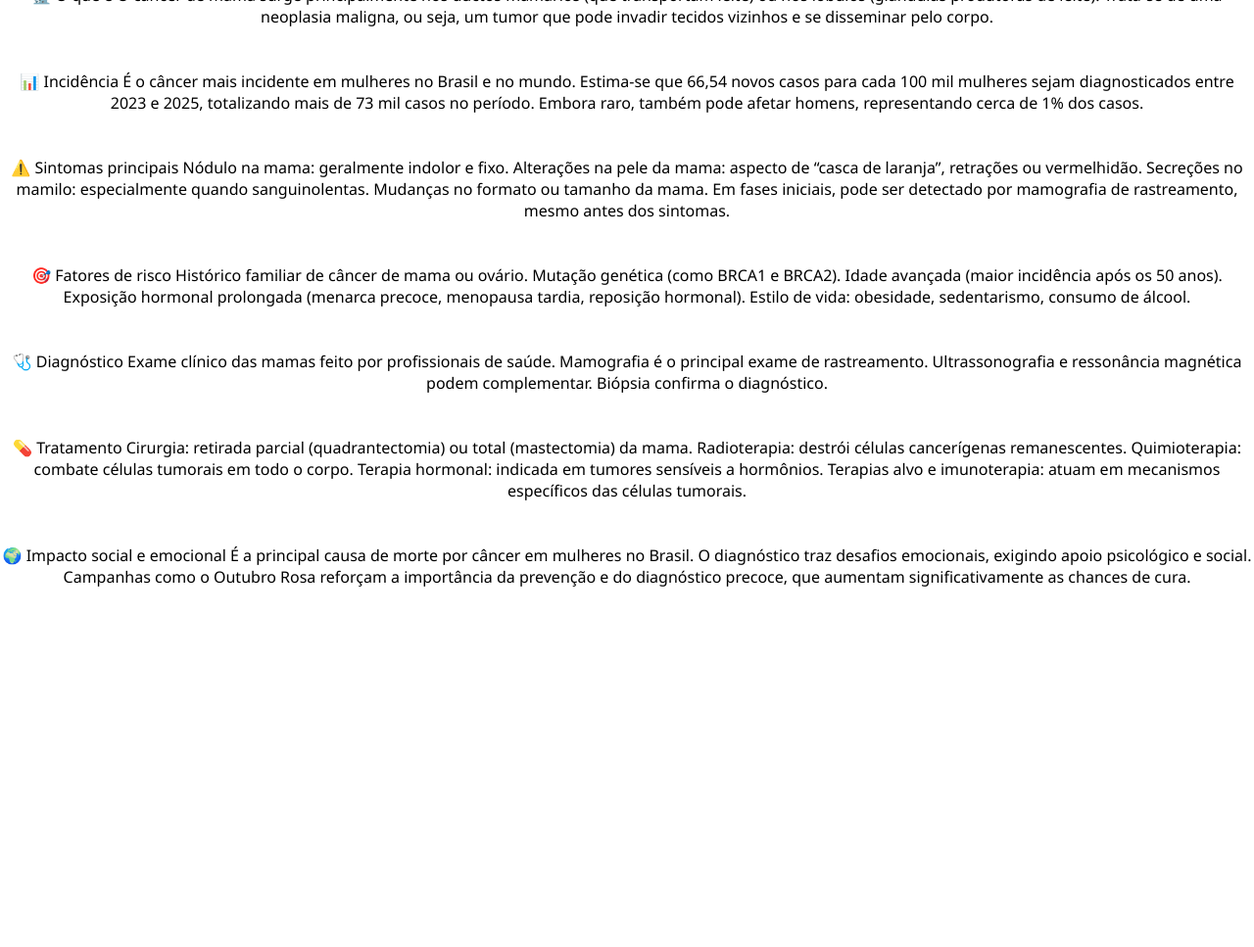
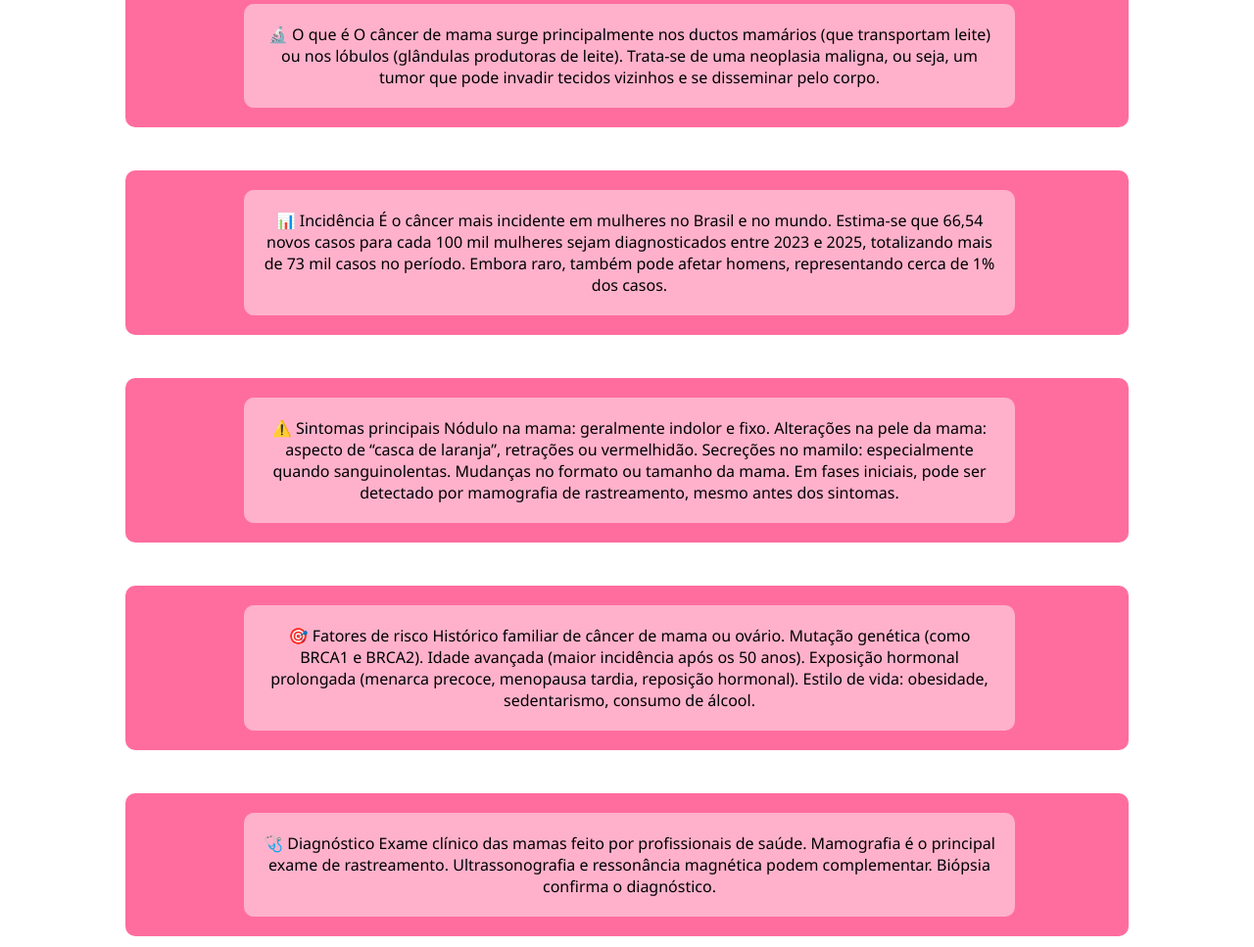
Before and after one commit to miguelHenrique390/outubro_rosa, a plain HTML site: page paginas/sobre.html in a window 1280 px wide. Shown: the part 229-1196 px from the top of the page at 98% size. Before the commit the page ends 829 px from the top, so only its background shows below. Drawn offline with Linux system fonts and the light colour scheme.

Commit message:
estilos
estilizei um pouco mais outras paginas do site

```diff
--- a/paginas/sobre.html
+++ b/paginas/sobre.html
@@ -16,17 +16,27 @@
         <p>tempo de conscientização do câncer de mama</p>
     </header>
     <h1>sobre</h1>
-    <div>
+
+
+
+
+    <section>
+        <div class="fora">
+            <div class="dentro">
                 <p>🔬 O que é
-            O câncer de mama surge principalmente nos ductos mamários (que transportam leite) ou nos lóbulos (glândulas
+                    O câncer de mama surge principalmente nos ductos mamários (que transportam leite) ou nos lóbulos
+                    (glândulas
                     produtoras de leite).
 
-            Trata-se de uma neoplasia maligna, ou seja, um tumor que pode invadir tecidos vizinhos e se disseminar pelo
+                    Trata-se de uma neoplasia maligna, ou seja, um tumor que pode invadir tecidos vizinhos e se
+                    disseminar pelo
                     corpo.
                 </p>
             </div>
+        </div>
         <br><br>
-    <div>
+        <div class="fora">
+            <div class="dentro">
                 <p>
                     📊 Incidência
                     É o câncer mais incidente em mulheres no Brasil e no mundo.
@@ -38,8 +48,10 @@
                     Embora raro, também pode afetar homens, representando cerca de 1% dos casos.
                 </p>
             </div>
+        </div>
         <br><br>
-    <div>
+        <div class="fora">
+            <div class="dentro">
                 <p>⚠️ Sintomas principais
                     Nódulo na mama: geralmente indolor e fixo.
 
@@ -52,8 +64,10 @@
                     Em fases iniciais, pode ser detectado por mamografia de rastreamento, mesmo antes dos sintomas.
                 </p>
             </div>
+        </div>
         <br><br>
-    <div>
+        <div class="fora">
+            <div class="dentro">
                 <p>🎯 Fatores de risco
                     Histórico familiar de câncer de mama ou ovário.
 
@@ -66,8 +80,10 @@
                     Estilo de vida: obesidade, sedentarismo, consumo de álcool.
                 </p>
             </div>
+        </div>
         <br><br>
-    <div>
+        <div class="fora">
+            <div class="dentro">
                 <p>🩺 Diagnóstico
                     Exame clínico das mamas feito por profissionais de saúde.
 
@@ -78,8 +94,10 @@
                     Biópsia confirma o diagnóstico.
                 </p>
             </div>
+        </div>
         <br><br>
-    <div>
+        <div class="fora">
+            <div class="dentro">
                 <p>💊 Tratamento
                     Cirurgia: retirada parcial (quadrantectomia) ou total (mastectomia) da mama.
 
@@ -92,16 +110,21 @@
                     Terapias alvo e imunoterapia: atuam em mecanismos específicos das células tumorais.
                 </p>
             </div>
+        </div>
         <br><br>
-    <div>
+        <div class="fora">
+            <div class="dentro">
                 <p>🌍 Impacto social e emocional
                     É a principal causa de morte por câncer em mulheres no Brasil.
 
                     O diagnóstico traz desafios emocionais, exigindo apoio psicológico e social.
 
-            Campanhas como o Outubro Rosa reforçam a importância da prevenção e do diagnóstico precoce, que aumentam
+                    Campanhas como o Outubro Rosa reforçam a importância da prevenção e do diagnóstico precoce, que
+                    aumentam
                     significativamente as chances de cura.</p>
             </div>
+        </div>
+    </section>
 </body>
 
 </html>
```
Also changed, not shown: paginas/mitos.html (+14 -3 lines). Lines whose indentation alone changed are shown as unchanged.
